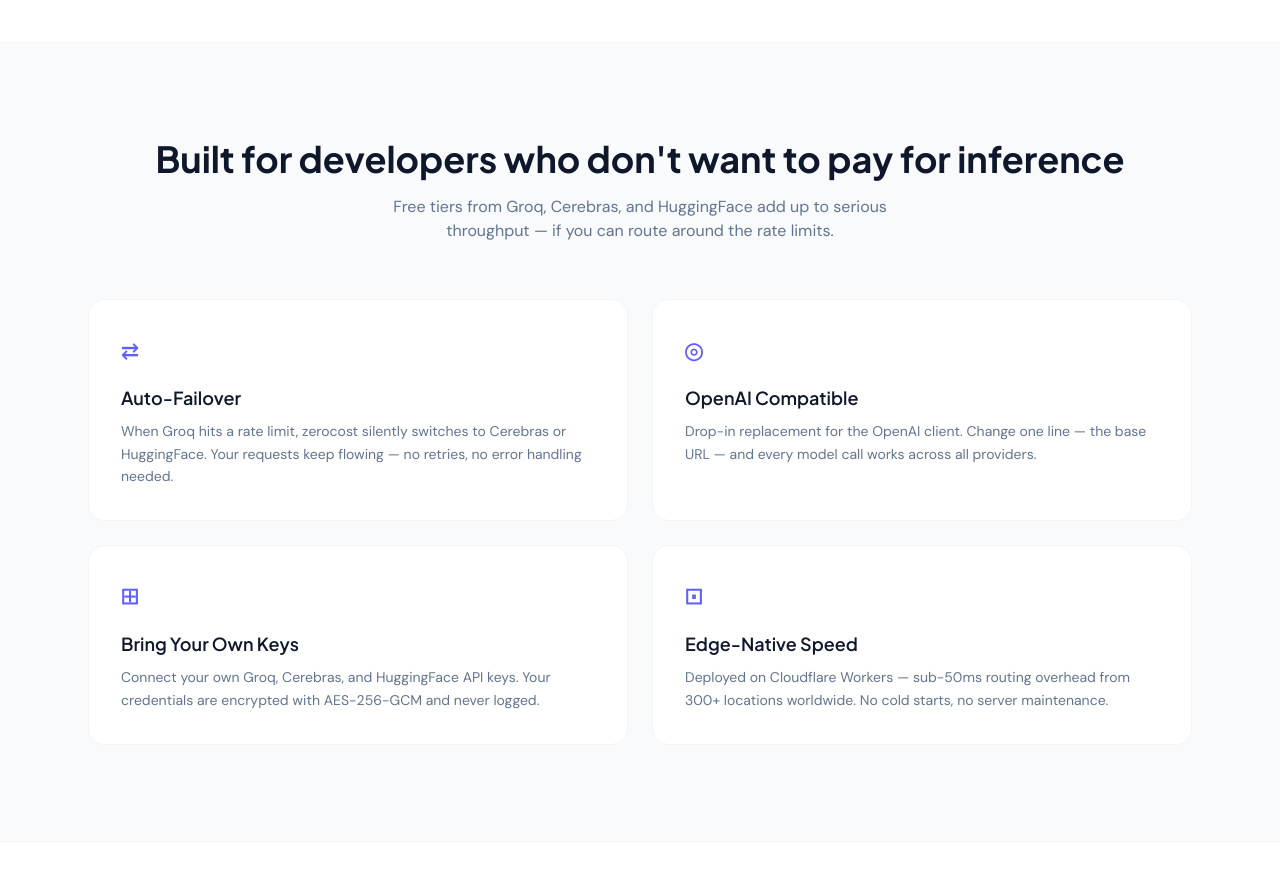
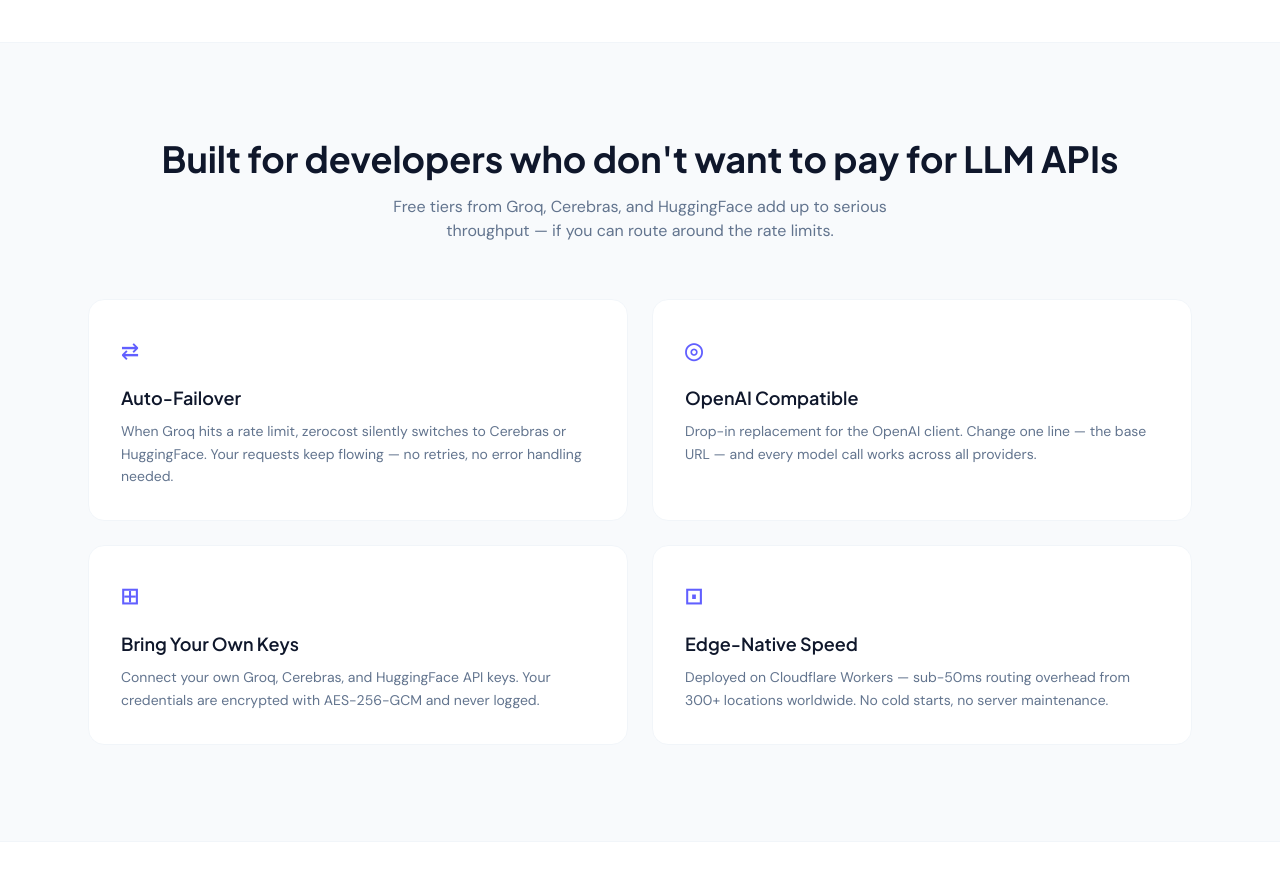
Before and after one commit to Tenormusica2024/zerocost-lp, a Next.js app: page / in a window 1280 px wide. Shown: the part 1020-1901 px from the top of the page. Built offline with nearby package versions, Linux system fonts and the light colour scheme.

Commit message:
fix: replace "inference" with "LLM APIs" in features section title
en: "pay for inference" → "pay for LLM APIs"
ja: "推論コストを払いたくない" → "LLM APIにお金をかけたくない"

Co-Authored-By: Claude <noreply@anthropic.com>

```diff
--- a/app/page.tsx
+++ b/app/page.tsx
@@ -195,7 +195,7 @@ const MESSAGES: Record<Locale, Messages> = {
     heroTitle2: "Zero cost, zero friction.",
     heroSub:
       "One API key. Auto-failover across the fastest free-tier LLM providers. Drop-in OpenAI replacement — change one line of code.",
-    featuresTitle: "Built for developers who don't want to pay for inference",
+    featuresTitle: "Built for developers who don't want to pay for LLM APIs",
     featuresSub:
       "Free tiers from Groq, Cerebras, and HuggingFace add up to serious throughput — if you can route around the rate limits.",
     features: [
@@ -366,7 +366,7 @@ const MESSAGES: Record<Locale, Messages> = {
     heroTitle2: "コストゼロ、移行ゼロ",
     heroSub:
       "APIキー1本で、最速の無料LLMプロバイダーに自動フェイルオーバー。OpenAIの完全互換 — コード1行変えるだけ。",
-    featuresTitle: "推論コストを払いたくない開発者のために",
+    featuresTitle: "LLM APIにお金をかけたくない開発者のために",
     featuresSub:
       "Groq・Cerebras・HuggingFaceの無料枠を組み合わせれば、レートリミットを回避しながら本格的なスループットが得られます。",
     features: [
```
